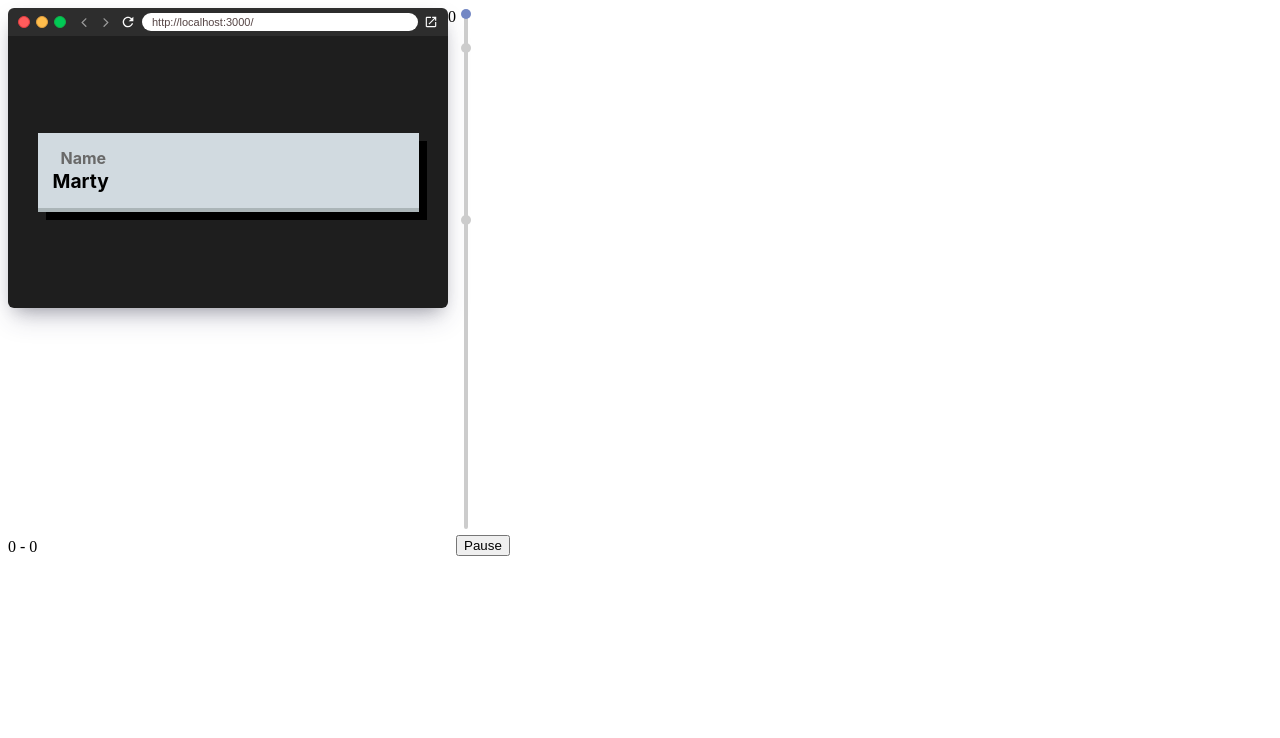
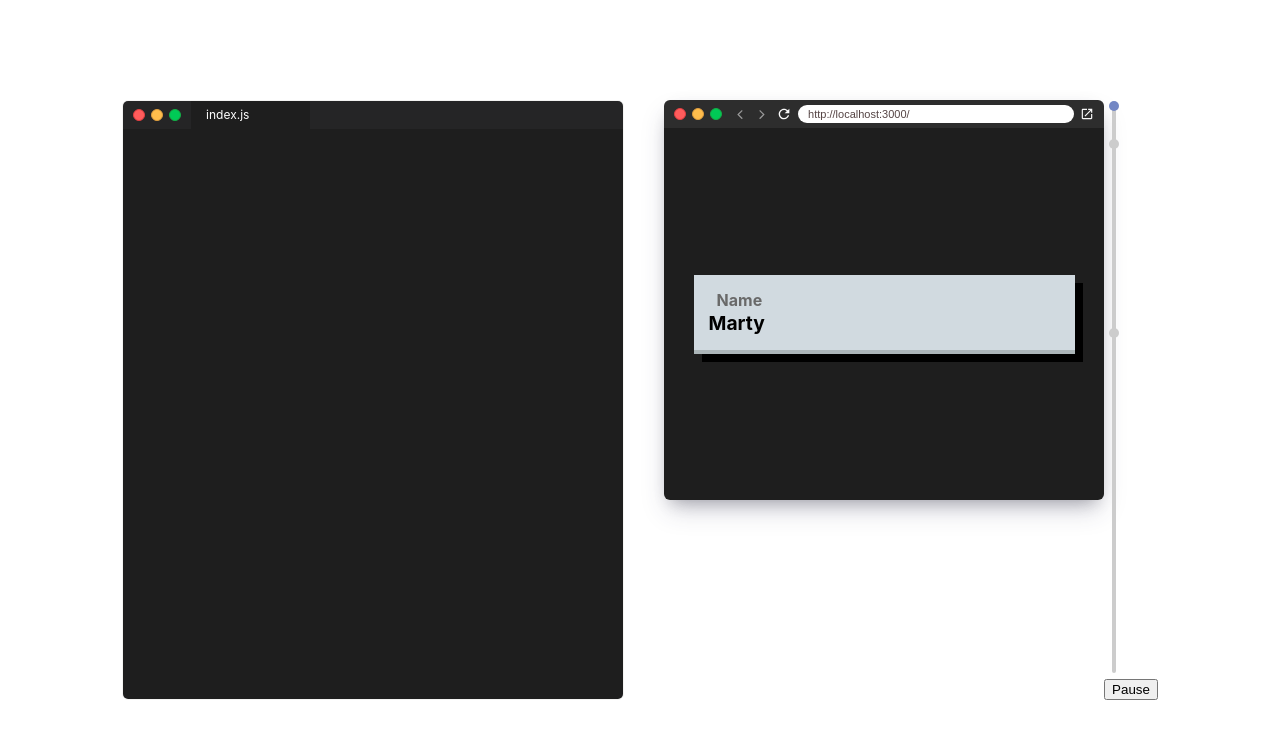
Before and after one commit to code-hike/hooks-talk-demo, a Next.js app: page / in a window 1280 px wide. Shown: the top 738 px of the page. Built offline with nearby package versions, Linux system fonts and the light colour scheme; a web font is replaced by a local one.

Commit message:
Load code

```diff
--- a/package.json
+++ b/package.json
@@ -1,6 +1,7 @@
 {
   "dependencies": {
     "next": "^9.3.6",
+    "raw-loader": "^4.0.1",
     "react": "^16.13.1",
     "react-dom": "^16.13.1",
     "react-range": "^1.6.1",
--- a/src/demo.js
+++ b/src/demo.js
@@ -6,6 +6,10 @@ import Demo0 from "../guide/0.0.class";
 import Demo1 from "../guide/0.1.class";
 import Demo2 from "../guide/0.2.class";
 import { SmoothView } from "./smooth-view";
+import { MiniEditor } from "./mini-editor/mini-editor";
+import code0 from "!!raw-loader!../guide/0.0.class.js";
+import code1 from "!!raw-loader!../guide/0.1.class.js";
+import code2 from "!!raw-loader!../guide/0.2.class.js";
 
 export function Demo() {
   const [state, setState] = React.useState({
@@ -15,9 +19,35 @@ export function Demo() {
   });
   const playerRef = React.useRef();
   return (
-    <div style={{ display: "flex" }}>
+    <div
+      style={{
+        display: "flex",
+        alignItems: "center",
+        height: "calc(100vh - 16px)",
+      }}
+    >
+      <div
+        style={{
+          display: "flex",
+          justifyContent: "center",
+          height: 600,
+          width: "100%",
+        }}
+      >
+        <MiniEditor
+          files={["index.js"]}
+          active="index.js"
+          style={{ width: 500 }}
+        >
+          <SmoothView stepIndex={state.currentIndex}>
+            <pre>{code0}</pre>
+            <pre>{code1}</pre>
+            <pre>{code2}</pre>
+          </SmoothView>
+        </MiniEditor>
+        <div style={{ width: 40 }} />
         <div style={{}}>
-        <MiniBrowser url="http://localhost:3000/" height={300}>
+          <MiniBrowser url="http://localhost:3000/" height={400}>
             <div className="demo-container">
               <SmoothView stepIndex={state.currentIndex}>
                 <Demo0 name={`Marty`} />
@@ -31,8 +61,8 @@ export function Demo() {
               position: "relative",
               borderRadius: "50%",
               overflow: "hidden",
-            height: 200,
-            width: 200,
+              height: 185,
+              width: 185,
               margin: "15px auto",
             }}
           >
@@ -44,13 +74,15 @@ export function Demo() {
                 transform: "translateX(-30px)",
               }}
               onChange={({ stepIndex, stepProgress }) =>
-              setState((s) => ({ ...s, currentIndex: stepIndex, stepProgress }))
+                setState((s) => ({
+                  ...s,
+                  currentIndex: stepIndex,
+                  stepProgress,
+                }))
               }
             />
           </div>
-        {state.currentIndex} - {state.stepProgress}
         </div>
-      <div>{state.currentIndex}</div>
         <Slider
           inputSteps={steps}
           currentIndex={state.currentIndex}
@@ -68,6 +100,7 @@ export function Demo() {
             setState((s) => ({ ...s, isPlaying: false }));
           }}
         />
+      </div>
     </div>
   );
 }
--- /dev/null
+++ b/src/mini-editor/mini-editor.js
@@ -0,0 +1,124 @@
+import React from "react";
+
+export { MiniEditor };
+
+function MiniEditor({ children, files, active, height, link, style }) {
+  return (
+    <div
+      className="shadow"
+      style={{
+        height,
+        position: "relative",
+        borderRadius: "6px",
+        border: "1px solid rgba(175, 173, 169, 0.15)",
+        // boxShadow:
+        //   "0 13px 27px -5px rgba(50,50,93,.25), 0 8px 16px -8px rgba(0,0,0,.3), 0 -6px 16px -6px rgba(0,0,0,.025)",
+        overflow: "hidden",
+        fontFamily:
+          "Ubuntu,Droid Sans,-apple-system,BlinkMacSystemFont,Segoe WPC,Segoe UI,sans-serif",
+        ...style,
+      }}
+    >
+      <TabsContainer files={files} active={active} link={link} />
+      <EditorContainer>{children}</EditorContainer>
+    </div>
+  );
+}
+
+function Button({ bg, border }) {
+  return (
+    <div
+      style={{
+        background: bg,
+        width: "10px",
+        height: "10px",
+        border: `1px solid ${border}`,
+        borderRadius: "50%",
+        display: "inline-block",
+        marginLeft: "6px",
+      }}
+    />
+  );
+}
+
+function Buttons() {
+  return (
+    <div
+      style={{
+        margin: "auto 10px auto 4px",
+      }}
+    >
+      <Button border="#e33e41" bg="#ff5c5c" />
+      <Button border="#e09e3e" bg="#ffbd4c" />
+      <Button border="#14ae46" bg="#00ca56" />
+    </div>
+  );
+}
+
+function Tab({ enabled, children }) {
+  return (
+    <div
+      style={{
+        borderRight: "1px solid rgb(37, 37, 38)",
+        background: enabled ? "rgb(30, 30, 30)" : "rgb(45, 45, 45)",
+        width: "120px",
+        minWidth: "fit-content",
+        flexShrink: "0",
+        position: "relative",
+        display: "flex",
+        whiteSpace: "nowrap",
+        cursor: "pointer",
+        height: "28px",
+        boxSizing: "border-box",
+        paddingLeft: "15px",
+        paddingRight: "15px",
+        color: enabled ? "rgba(255, 255, 255)" : "rgba(255, 255, 255, 0.5)",
+      }}
+    >
+      <div
+        style={{
+          marginTop: "auto",
+          marginBottom: "auto",
+          fontSize: "12px",
+          lineHeight: "1.4em",
+          textOverflow: "ellipsis",
+        }}
+      >
+        {children}
+      </div>
+    </div>
+  );
+}
+
+function TabsContainer({ files, active, link }) {
+  return (
+    <div
+      style={{
+        height: "28px",
+        background: "rgb(37, 37, 38)",
+        overflow: "hidden",
+        display: "flex",
+      }}
+    >
+      <Buttons />
+      {files.map((fileName) => (
+        <Tab key={fileName} enabled={fileName === active}>
+          {fileName}
+        </Tab>
+      ))}
+      <div style={{ flex: 1 }} />
+    </div>
+  );
+}
+
+const editorStyle = {
+  backgroundColor: "rgb(30, 30, 30)",
+  height: "calc(100% - 28px)",
+  color: "#cccccc",
+  fontSize: "13px",
+  padding: "5px 10px",
+  lineHeight: "1.1rem",
+};
+function EditorContainer({ children }) {
+  return <div style={editorStyle}>{children}</div>;
+}
```
Also changed, not shown: 1 other file (tests, documents, lock files or other folders). Lines whose indentation alone changed are shown as unchanged.
